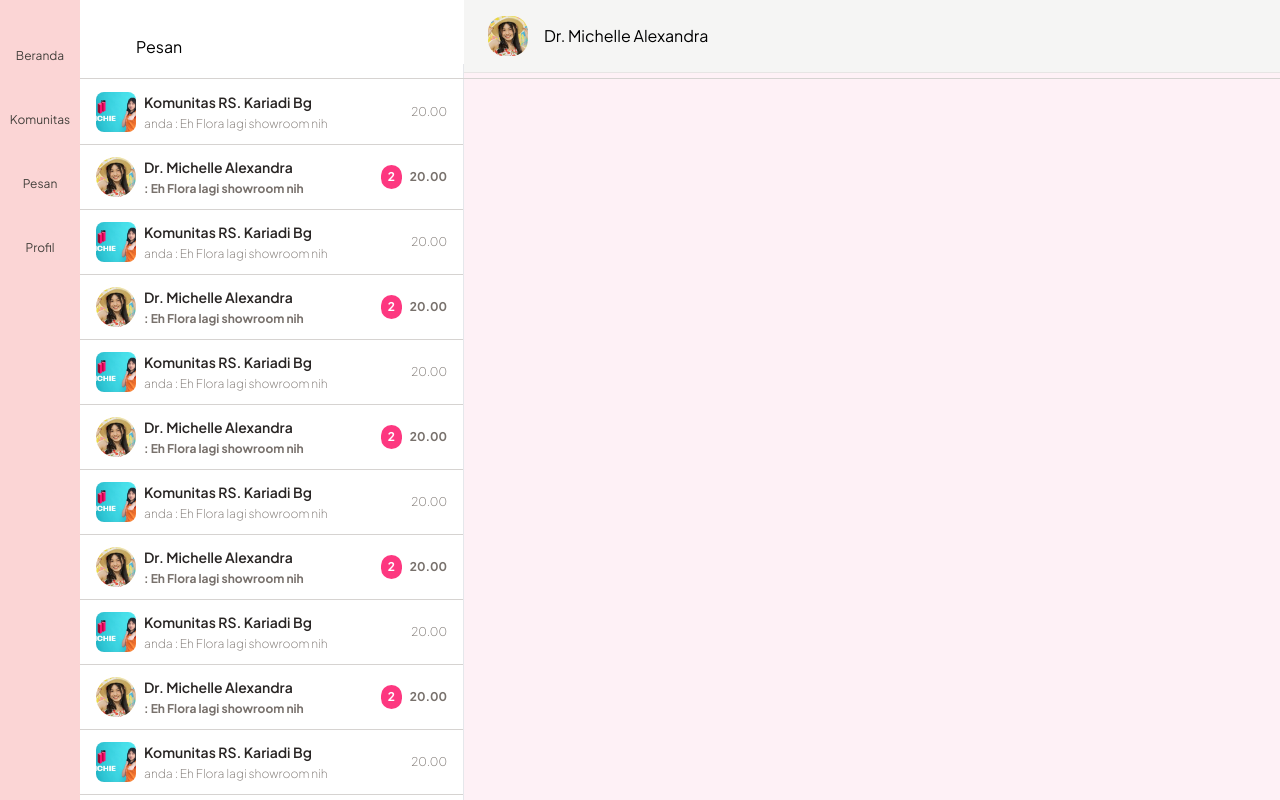
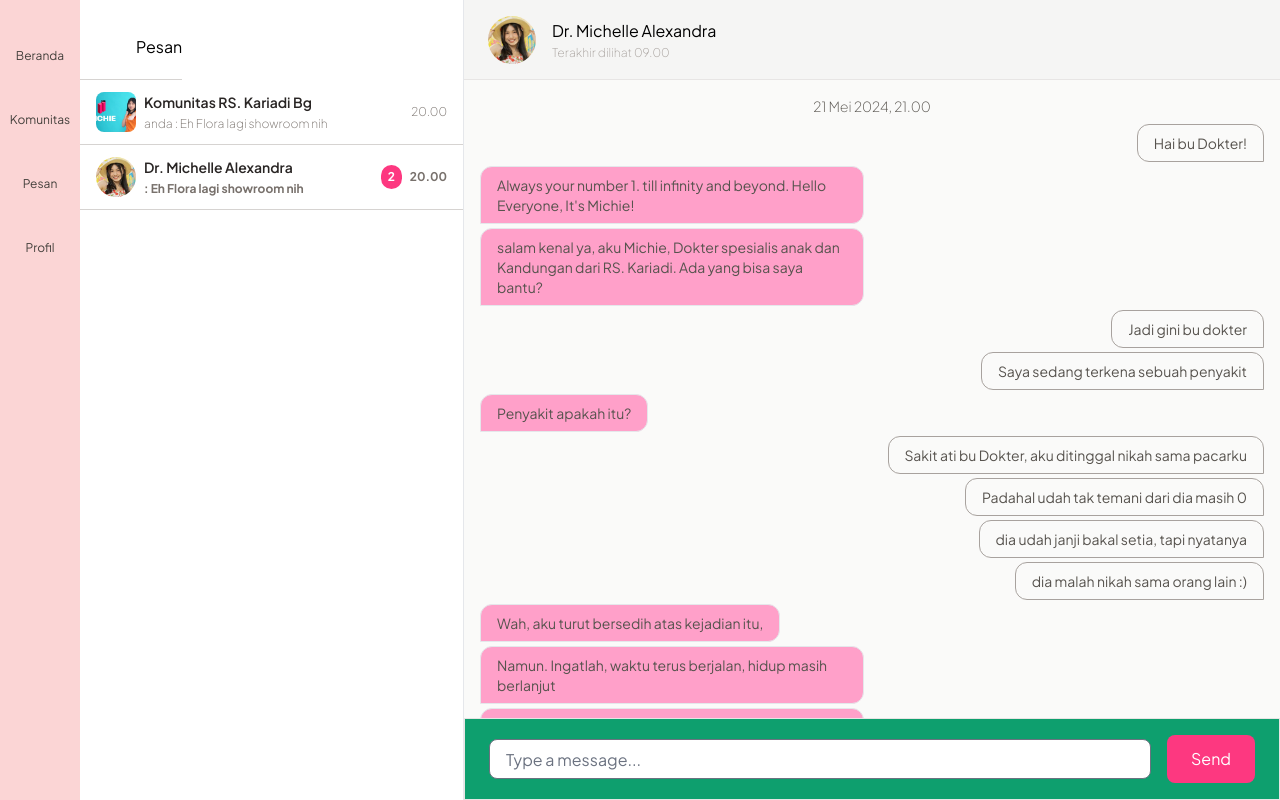
Before and after one commit to aplicalvin/bayiq-fe, a React (Vite) app: page /app/message/michie in a window 1280 px wide. Built offline with nearby package versions, Linux system fonts and the light colour scheme; some icons are missing.

Commit message:
fix chat

```diff
--- a/src/app/AppMessage.jsx
+++ b/src/app/AppMessage.jsx
@@ -9,23 +9,10 @@ function AppMessage() {
         <>
             <div className="flex">
                 <div className="relative bg-white max-w-96 w-full overflow-y-scroll h-screen border-r">
-                    <div className="fixed h-16 w-full bg-white pt-4">
+                    <div className="fixed h-20 max-w-screen bg-white pt-4 border-b border-stone-300">
                         <AppHeader1 pageTitle={"Pesan"} />
                     </div>
                     <div className="bg-white mt-20">
-                        <AppMessageList />
-                        <AppMessageList />
-                        <AppMessageList />
-                        <AppMessageList />
-                        <AppMessageList />
-                        <AppMessageList />
-                        <AppMessageList />
-                        <AppMessageList />
-                        <AppMessageList />
-                        <AppMessageList />
-                        <AppMessageList />
-                        <AppMessageList />
-                        <AppMessageList />
                         <AppMessageList />
                     </div>
                 </div>
--- a/src/app/Message/examplechat/AppBubbleChat.jsx
+++ b/src/app/Message/examplechat/AppBubbleChat.jsx
@@ -1,8 +1,29 @@
 // eslint-disable-next-line no-unused-vars
 import React from "react";
 
-function AppBubbleChat() {
-    return <div>AppBubbleChat</div>;
+// eslint-disable-next-line react/prop-types
+function AppBubbleChat({ type, message }) {
+    if (type == "other") {
+        return (
+            <>
+                <div className="grid">
+                    <div className="max-w-sm w-fit border mx-4 px-4 py-2 text-stone-600 text-left text-sm rounded-t-xl rounded-r-xl bg-primary-300">
+                        {message}
+                    </div>
+                </div>
+            </>
+        );
+    } else if (type == "me") {
+        return (
+            <>
+                <div className="grid ">
+                    <div className="justify-self-end max-w-sm mx-4 px-4 py-2 text-stone-600 text-left text-sm rounded-t-xl rounded-l-xl border border-stone-400">
+                        {message}
+                    </div>
+                </div>
+            </>
+        );
+    }
 }
 
 export default AppBubbleChat;
--- /dev/null
+++ b/src/app/Message/examplechat/AppChat.jsx
@@ -0,0 +1,167 @@
+// import React from "react";
+
+import AppBubbleChat from "./AppBubbleChat";
+
+const spillChatnyaBg = [
+    { id: 1, type: "me", message: "Hai bu Dokter!" },
+    {
+        id: 2,
+        type: "other",
+        message:
+            "Always your number 1. till infinity and beyond. Hello Everyone, It's Michie!",
+    },
+    {
+        id: 3,
+        type: "other",
+        message:
+            "salam kenal ya, aku Michie, Dokter spesialis anak dan Kandungan dari RS. Kariadi. Ada yang bisa saya bantu?",
+    },
+    { id: 4, type: "me", message: "Jadi gini bu dokter" },
+    { id: 5, type: "me", message: "Saya sedang terkena sebuah penyakit" },
+    { id: 6, type: "other", message: "Penyakit apakah itu?" },
+    {
+        id: 7,
+        type: "me",
+        message: "Sakit ati bu Dokter, aku ditinggal nikah sama pacarku",
+    },
+    {
+        id: 8,
+        type: "me",
+        message: "Padahal udah tak temani dari dia masih 0",
+    },
+    {
+        id: 9,
+        type: "me",
+        message: "dia udah janji bakal setia, tapi nyatanya",
+    },
+    { id: 10, type: "me", message: "dia malah nikah sama orang lain :)" },
+    {
+        id: 11,
+        type: "other",
+        message: "Wah, aku turut bersedih atas kejadian itu,",
+    },
+    {
+        id: 11,
+        type: "other",
+        message:
+            " Namun. Ingatlah, waktu terus berjalan, hidup masih berlanjut",
+    },
+    {
+        id: 11,
+        type: "other",
+        message:
+            " Jangan sampai gara-gara satu orang, kamu menyia - nyiakan waktu dan hidupmu",
+    },
+    {
+        id: 11,
+        type: "other",
+        message:
+            "Padahal waktumu itu, bisa kamu gunakan untuk hal yang lebih penting. Benar tidak?",
+    },
+    {
+        id: 11,
+        type: "me",
+        message:
+            "Benar sih bu Dokter, tapi sakit buu... susah aku lupain dia..",
+    },
+    { id: 11, type: "me", message: "Aku ga bisa hidup tanpa dia" },
+    { id: 11, type: "me", message: "Cuma dia yang aku cinta" },
+    {
+        id: 11,
+        type: "other",
+        message: "Eits,,, kata siapa? Ingat hey, kamu itu masih muda.",
+    },
+    { id: 11, type: "other", message: "Masih banyak potensi" },
+    { id: 11, type: "me", message: "Iya sih bu Dokter,,," },
+    {
+        id: 11,
+        type: "other",
+        message:
+            "Daripada kamu terus galau, kamu bisa kok justru memanfaatkannya menjadi pribadi yang lebih baik lagi, benar bukan?",
+    },
+    { id: 11, type: "me", message: "Iya sih bu Dokter,,," },
+    { id: 11, type: "other", message: "Ingat, manusia itu datang dan pergi" },
+    { id: 11, type: "other", message: "Tetapi waktu terus berjalan" },
+    {
+        id: 11,
+        type: "other",
+        message:
+            "Belajarlah dari kesalahan, Renungkan. Apa hal yang menjadikan hubunganmu kandas. Renungkan, apakah dia memang se pantas itu untukmu?",
+    },
+    {
+        id: 11,
+        type: "other",
+        message: "Belum nikah saja sudah begini, apalagi kalau sudah nikah?",
+    },
+    {
+        id: 11,
+        type: "me",
+        message: "Benar sih bu Dokter. Aku akan mencoba move on",
+    },
+    { id: 11, type: "other", message: "Nah, gitu dong. Semangat kamu ya!" },
+    {
+        id: 11,
+        type: "other",
+        message: "Kamu itu berpotensi loh, bakat kamu luar biasa",
+    },
+    { id: 11, type: "me", message: "Hehe, makasi bu Dokter" },
+
+    {
+        id: 11,
+        type: "other",
+        message: "Kamu mending sekarang fokus ngembangin diri dulu ya!",
+    },
+    {
+        id: 11,
+        type: "other",
+        message: "Kalau kamu sudah sukses, baru cari cewe lagi",
+    },
+    {
+        id: 11,
+        type: "other",
+        message: "Dengan begitu kamu akan menghargai yang namanya perjuangan. ",
+    },
+    {
+        id: 11,
+        type: "other",
+        message:
+            "Karena di jaman sekarang, tidak semua orang paham arti perjuangan. ",
+    },
+    {
+        id: 11,
+        type: "me",
+        message: "Makasih banyak bu Dokter, aku sekarang lebih lega lagi",
+    },
+    {
+        id: 11,
+        type: "me",
+        message: "Aku akan coba move on dan jadi lebih baik lagi",
+    },
+    { id: 11, type: "other", message: "Gitu dong, bagus. " },
+    { id: 11, type: "other", message: "Semangat ya!" },
+    { id: 11, type: "me", message: "Makasih bu Dokter!" },
+    { id: 11, type: "other", message: "Eh, Flora lagi showroom nih!" },
+];
+
+function AppChat() {
+    return (
+        <>
+            <div className="text-center grid gap-2">
+                <h3 className="text-sm font-thin text-stone-600">
+                    21 Mei 2024, 21.00
+                </h3>
+                <div className="grid gap-1">
+                    {spillChatnyaBg.map((chat) => (
+                        <AppBubbleChat
+                            key={chat.key}
+                            type={chat.type}
+                            message={chat.message}
+                        />
+                    ))}
+                </div>
+            </div>
+        </>
+    );
+}
+
+export default AppChat;
--- a/src/app/Message/examplechat/AppMessageDoctor.jsx
+++ b/src/app/Message/examplechat/AppMessageDoctor.jsx
@@ -1,21 +1,49 @@
 // eslint-disable-next-line no-unused-vars
 import React from "react";
 import ImgnyaBG from "./../../../assets/assets/image/image1.jpg";
+import AppChat from "./AppChat";
+import ChatInput from "./ChatInput";
+
+function AppMessageHeader() {
+    return (
+        <>
+            <header className="fixed w-full flex h-20 gap-4 items-center border-b border-stone-200 py-4 px-6 bg-stone-100">
+                <div className="flex gap-1 min-w-12 min-h-12 max-w-12 max-h-12">
+                    <img
+                        src={ImgnyaBG}
+                        className="size-12 object-cover object-center rounded-full"
+                        alt=""
+                    />
+                </div>
+                <div className="grid gap-0.5">
+                    <h1>Dr. Michelle Alexandra </h1>
+                    <p className="text-xs font-thin text-stone-400">
+                        Terakhir dilihat 09.00{" "}
+                    </p>
+                </div>
+            </header>
+        </>
+    );
+}
 
 function AppMessageDoctor() {
     return (
         <>
-            <div className="relative w-full">
-                <header className="fixed w-full flex  gap-4 items-center border-b border-stone-200 py-4 px-6 bg-stone-100">
-                    <div className="min-w-10 min-h-10 max-w-10 max-h-10">
-                        <img
-                            src={ImgnyaBG}
-                            className="size-10 object-cover object-center rounded-2xl"
-                            alt=""
-                        />
+            <div className="flex flex-col h-screen">
+                {/* Header */}
+                <div className=" w-full fixed top-0 z-10">
+                    <AppMessageHeader />
+                </div>
+
+                {/* Chat Messages */}
+                <div className=" bg-stone-50 pt-20 pb-24 overflow-auto">
+                    <div className="mt-4">
+                        <AppChat />
                     </div>
-                    <h1>Dr. Michelle Alexandra </h1>
-                </header>
+                </div>
+
+                {/* Input Field */}
+                <ChatInput />
             </div>
         </>
     );
--- /dev/null
+++ b/src/app/Message/examplechat/ChatInput.jsx
@@ -0,0 +1,42 @@
+// eslint-disable-next-line no-unused-vars
+import React, { useState } from "react";
+
+// eslint-disable-next-line react/prop-types
+function ChatInput({ onSendMessage }) {
+    const [message, setMessage] = useState("");
+
+    const handleSubmit = (e) => {
+        e.preventDefault();
+        if (message.trim()) {
+            onSendMessage(message);
+            setMessage("");
+        }
+    };
+
+    return (
+        <>
+            <div className=" w-full mx-auto">
+                <form
+                    onSubmit={handleSubmit}
+                    className="flex w-full  bg-green-500 items-center gap-4 py-4 px-6 border-t border-stone-200 border"
+                >
+                    <input
+                        type="text"
+                        value={message}
+                        onChange={(e) => setMessage(e.target.value)}
+                        placeholder="Type a message..."
+                        className="w-full h-10 px-4 border focus:outline-none focus:ring-2 focus:ring-primary-500 rounded-lg"
+                    />
+                    <button
+                        type="submit"
+                        className="max-w-24 h-12 px-6 bg-primary-500 text-white rounded-lg hover:bg-primary-600 focus:outline-none focus:ring-2 focus:ring-primary-500"
+                    >
+                        Send
+                    </button>
+                </form>
+            </div>
+        </>
+    );
+}
+
+export default ChatInput;
--- a/src/app/components/AppHeader1.jsx
+++ b/src/app/components/AppHeader1.jsx
@@ -19,7 +19,7 @@ function BackButton() {
 function AppHeader1({ pageTitle }) {
     return (
         <>
-            <header className="flex items-center border-b py-2 border-b-stone-300">
+            <header className="flex items-center py-2 ">
                 <BackButton />
                 {/* Tombol kembali */}
                 <h1>{pageTitle}</h1>
```
